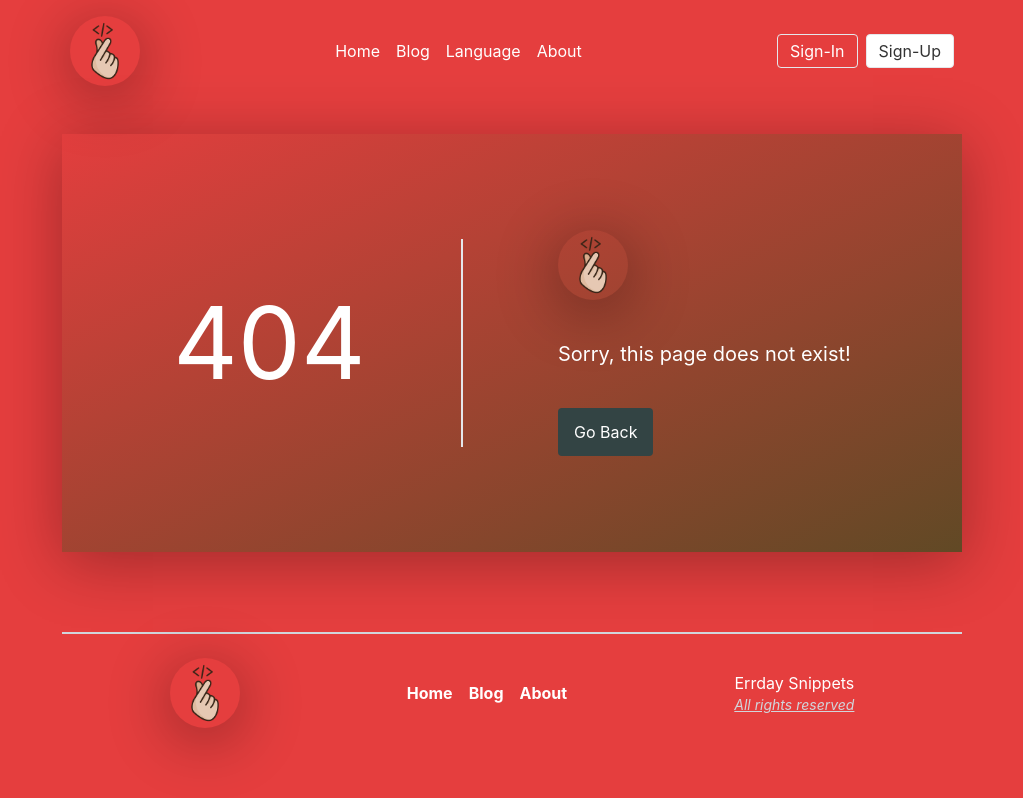
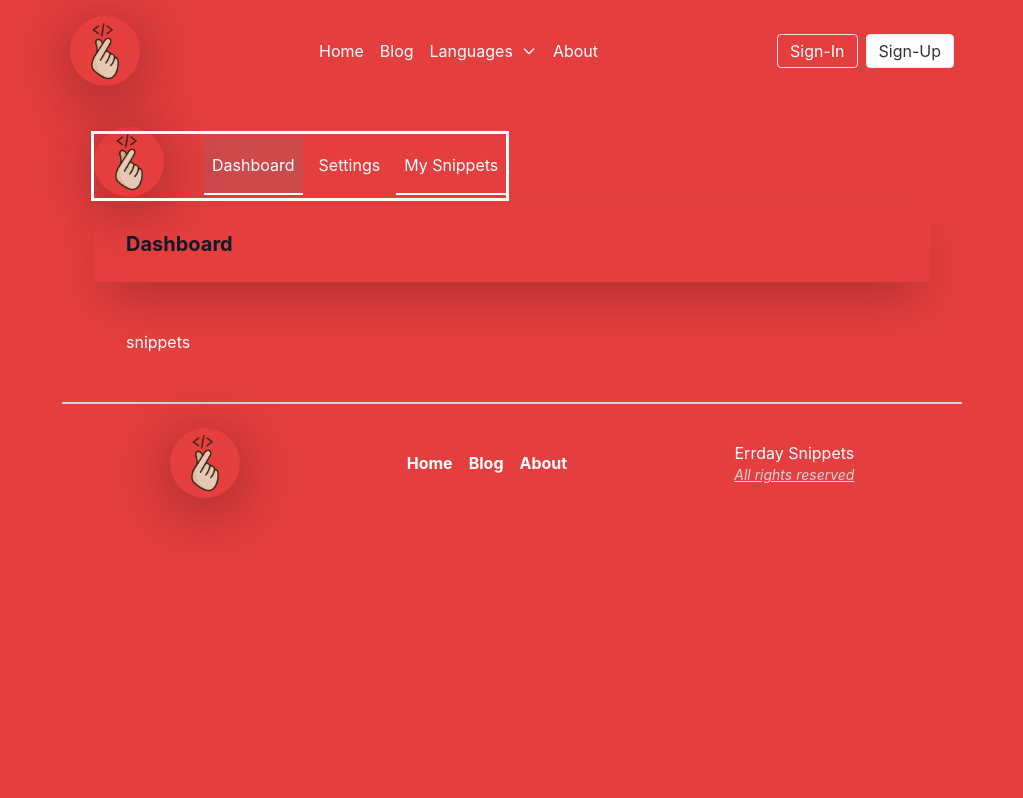
Before and after one commit to artanhysenaj/web-tech-proj, a React (Create React App) app: page /dashboard/my-snippets in a window 1280 px wide. Before the commit this address had no page. Shown: the whole page, without its empty margins (128-1151 px from the left). Built offline with nearby package versions, Linux system fonts and the light colour scheme.

Commit message:
languages page

```diff
--- a/src/App.jsx
+++ b/src/App.jsx
@@ -2,12 +2,14 @@ import { Route, Routes } from "react-router-dom";
 import Layout from "./components/Layout/Layout";
 import HomePage from "./pages/HomePage";
 import AboutPage from "./pages/AboutPage";
+import LanguagePage from "./pages/Language/LanguagePage";
 import LoginPage from "./pages/Auth/LoginPage";
 import RegisterPage from "./pages/Auth/RegisterPage";
 import NotFoundPage from "./pages/NotFoundPage";
 import ForgotPasswordPage from "./pages/Auth/ForgotPasswordPage";
 import BlogPage from "./pages/Blog/Blogs";
 import Blog from "./pages/Blog/Blog";
+import DashboardPage from "./pages/User/DashboardPage";
 
 function App() {
   return (
@@ -18,10 +20,14 @@ function App() {
             <Route path="/" element={<HomePage />} />
             <Route path="/blog" element={<BlogPage />} />
             <Route path="/blog/:blogId" element={<Blog />} />
-            <Route path="/languages" element={<h1>languages</h1>} />
+            <Route path="/languages/:language" element={<LanguagePage />} />
             <Route path="/about" element={<AboutPage />} />
             <Route path="/login" element={<LoginPage />} />
             <Route path="/register" element={<RegisterPage />} />
+            <Route path="/dashboard" element={<DashboardPage />}>
+              <Route path="settings" element={<h1>setr</h1>} />
+              <Route path="my-snippets" element={<h1>snippets</h1>} />
+            </Route>
             <Route path="/forgot-password" element={<ForgotPasswordPage />} />
             <Route path="*" element={<NotFoundPage />} />
           </Routes>
--- a/src/api/Snippets/Snippets.js
+++ b/src/api/Snippets/Snippets.js
@@ -17,3 +17,7 @@ export const newSnippet = async (data) => {
 export const getSearchSnippet = async (keyword) => {
   return await axios.get(url + "/wp-json/wp/v2/snippets?search=" + keyword);
 };
+
+export const getAllSnippets = async () => {
+  return await axios.get(url + "/wp-json/wp/v2/snippets?per_page=100");
+};
--- a/src/components/Navigation/NavComponents/NavMobile.jsx
+++ b/src/components/Navigation/NavComponents/NavMobile.jsx
@@ -1,12 +1,16 @@
 import React from "react";
+import { Link, useNavigate } from "react-router-dom";
 import { FontAwesomeIcon } from "@fortawesome/react-fontawesome";
 import { faX } from "@fortawesome/free-solid-svg-icons";
-import { Link, useLocation } from "react-router-dom";
+import { useLocation } from "react-router-dom";
 import NavItem from "./NavItem";
 import { useAuthContext } from "../../../store/AuthContext/AuthContext";
 import { useEffect } from "react";
+import { Dropdown } from "flowbite-react";
+import { languages } from "../../../data/helperData";
 import Button from "../../UI/Button/Button";
 const NavMobile = ({ showMobileNav, closeNav }) => {
+  const navigate = useNavigate();
   const { authenticated, logout, user } = useAuthContext();
   const firstName = user?.fullName?.split(" ").at(0);
   const { key } = useLocation();
@@ -44,7 +48,21 @@ const NavMobile = ({ showMobileNav, closeNav }) => {
       <ul className="flex flex-col gap-2 mt-10  pb-6 border-b border-[#f4f4f4]/20">
         <NavItem to="/" routeName="Home" />
         <NavItem to="/blog" routeName="Blog" />
-        <NavItem to="/language" routeName="Language" />
+        <Dropdown label="Languages" inline={true}>
+          {languages.map((language, index) => (
+            <Dropdown.Item
+              key={index}
+              onClick={() =>
+                navigate({
+                  pathname: `/languages/${language}`,
+                  params: { language },
+                })
+              }
+            >
+              {language}
+            </Dropdown.Item>
+          ))}
+        </Dropdown>
         <NavItem to="/about" routeName="About" />
       </ul>
 
--- a/src/components/Navigation/NavComponents/NavUserDropDown.jsx
+++ b/src/components/Navigation/NavComponents/NavUserDropDown.jsx
@@ -1,9 +1,11 @@
 import React from "react";
 import { Dropdown, Avatar } from "flowbite-react";
-import { Link } from "react-router-dom";
+import { Link, useNavigate } from "react-router-dom";
 import { useAuthContext } from "../../../store/AuthContext/AuthContext";
+import { languages } from "../../../data/helperData";
 const NavUserDropDown = (props) => {
   const { user, logout } = useAuthContext();
+  const navigate = useNavigate();
   return (
     <Dropdown
       label={
@@ -23,6 +25,34 @@ const NavUserDropDown = (props) => {
           {user?.email}
         </span>
       </Dropdown.Header>
+
+      <Dropdown.Item>
+        <Link to="/">Home</Link>
+      </Dropdown.Item>
+      <Dropdown.Item>
+        <Link to="/blog">Blog</Link>
+      </Dropdown.Item>
+      <Dropdown.Item>
+        <Dropdown label="Languages" inline={true}>
+          {languages.map((language, index) => (
+            <Dropdown.Item
+              key={index}
+              onClick={() =>
+                navigate({
+                  pathname: `/languages/${language}`,
+                  params: { language },
+                })
+              }
+            >
+              {language}
+            </Dropdown.Item>
+          ))}
+        </Dropdown>
+      </Dropdown.Item>
+      <Dropdown.Item>
+        <Link to="/about">About</Link>
+      </Dropdown.Item>
+      <Dropdown.Divider />
       <Dropdown.Item>
         <Link to="/dashboard">Dashboard</Link>
       </Dropdown.Item>
@@ -30,7 +60,7 @@ const NavUserDropDown = (props) => {
         <Link to="/settings">Settings</Link>
       </Dropdown.Item>
       <Dropdown.Item>
-        <Link to="/my-snippets">MySnippets</Link>
+        <Link to="/my-snippets">My Snippets</Link>
       </Dropdown.Item>
       <Dropdown.Divider />
       <Dropdown.Item onClick={logout}>Sign out</Dropdown.Item>
--- a/src/components/Navigation/Navigation.jsx
+++ b/src/components/Navigation/Navigation.jsx
@@ -1,5 +1,5 @@
 import { useState } from "react";
-import { Link } from "react-router-dom";
+import { Link, useNavigate } from "react-router-dom";
 import { FontAwesomeIcon } from "@fortawesome/react-fontawesome";
 import { faBars } from "@fortawesome/free-solid-svg-icons";
 import NavMobile from "./NavComponents/NavMobile";
@@ -9,16 +9,22 @@ import { useAuthContext } from "../../store/AuthContext/AuthContext";
 import { useCallback } from "react";
 import Button from "../UI/Button/Button";
 import NavUserDropDown from "./NavComponents/NavUserDropDown";
+import { Dropdown } from "flowbite-react";
+import { languages } from "../../data/helperData";
+import { useEffect } from "react";
 const Navigation = () => {
   const [showMobileNav, setShowMobileNav] = useState(false);
   const { authenticated } = useAuthContext();
+  const navigate = useNavigate();
 
   const onCloseMobileNavHandler = useCallback(
     () => setShowMobileNav(false),
     []
   );
   const onOpenMobileNavHandler = () => setShowMobileNav(true);
-
+  useEffect(() => {
+    console.log("navigation");
+  }, []);
   return (
     <nav className="relative w-full h-full sm:h-[70px] flex justify-between items-center z-[98]">
       <Logo />
@@ -26,7 +32,21 @@ const Navigation = () => {
       <ul className="hidden md:flex md:gap-4">
         <NavItem to="/" routeName="Home" />
         <NavItem to="/blog" routeName="Blog" />
-        <NavItem to="/language" routeName="Language" />
+        <Dropdown label="Languages" inline={true}>
+          {languages.map((language, index) => (
+            <Dropdown.Item
+              key={index}
+              onClick={() =>
+                navigate({
+                  pathname: `/languages/${language}`,
+                  params: { language },
+                })
+              }
+            >
+              {language}
+            </Dropdown.Item>
+          ))}
+        </Dropdown>
         <NavItem to="/about" routeName="About" />
       </ul>
 
--- a/src/components/Search/Search.jsx
+++ b/src/components/Search/Search.jsx
@@ -23,19 +23,20 @@ const Search = ({ onSearch, loading }) => {
   };
 
   const handleButtonClick = () => {
-    if (!showFullInput) {
-      setShowFullInput(true);
-      searchInputRef.current.focus();
+    if (showFullInput) {
+      setSearchValue("");
+      setShowFullInput(false);
+      allowInfiniteScroll(true);
       return;
     }
-    setSearchValue("");
-    setShowFullInput(false);
-    allowInfiniteScroll(true);
+    setShowFullInput(true);
+    searchInputRef.current.focus();
   };
 
   const handleOnBlur = () => {
     if (searchValue.trim().length !== 0) return;
     setShowFullInput(false);
+    allowInfiniteScroll(true);
   };
 
   return (
--- a/src/components/Snippet/SnippetForm/SnippetForm.jsx
+++ b/src/components/Snippet/SnippetForm/SnippetForm.jsx
@@ -4,25 +4,7 @@ import { Formik, Form } from "formik";
 import Field from "./Field";
 import Button from "../../UI/Button/Button";
 import Spinner from "../../shared/Spinner/Spinner";
-
-const languages = [
-  "text",
-  "JavaScript",
-  "TypeScript",
-  "Java",
-  "JavaScript React",
-  "TypeScript React",
-  "Vue",
-  "Angular",
-  "Go",
-  "C++",
-  "C#",
-  "Rust",
-  "Ruby",
-  "CSS",
-  "HTML",
-  "JSON",
-];
+import { languages } from "../../../data/helperData";
 
 const validateValues = (values) => {
   const isEmpty = (value) => value.trim().length === 0;
@@ -160,7 +142,7 @@ const SnippetForm = ({ onClose, loading, onSubmit, snippet }) => {
                 type="submit"
                 variant="outline"
                 disabled={isSubmitting}
-                className="hover:bg-[#219653]/40 !text-[#36ff8d] border-[#37eb85c5]"
+                className="hover:!bg-[#219653]/40 !text-[#36ff8d] border-[#37eb85c5]"
               >
                 {loading ? <Spinner /> : "Submit"}
               </Button>
--- a/src/components/UI/Logo/Logo.jsx
+++ b/src/components/UI/Logo/Logo.jsx
@@ -1,7 +1,7 @@
 import React from "react";
 import { useNavigate } from "react-router-dom";
 import logo from "../../../assets/logo.png";
-const Logo = (props) => {
+const Logo = () => {
   const navigate = useNavigate();
   return (
     <div
--- /dev/null
+++ b/src/data/helperData.js
@@ -0,0 +1,18 @@
+export const languages = [
+  "text",
+  "JavaScript",
+  "TypeScript",
+  "Java",
+  "JavaScript React",
+  "TypeScript React",
+  "Vue",
+  "Angular",
+  "Go",
+  "C++",
+  "C-Sharp",
+  "Rust",
+  "Ruby",
+  "CSS",
+  "HTML",
+  "JSON",
+];
--- /dev/null
+++ b/src/pages/Language/LanguagePage.jsx
@@ -0,0 +1,38 @@
+import React, { useState } from "react";
+import { useEffect } from "react";
+import { useParams } from "react-router-dom";
+import { useFetch } from "../../hooks/use-fetch";
+import Snippet from "../../components/Snippet/Snippet";
+import Wrapper from "../../components/UI/Wrapper/Wrapper";
+import DataBoundary from "../../components/UI/DataBoundary/DataBoundary";
+import Spinner from "../../components/UI/Spinner/Spinner";
+import { getAllSnippets } from "../../api/Snippets/Snippets";
+const LanguagePage = (props) => {
+  const { language } = useParams();
+  const { sendRequest, loading, error } = useFetch();
+  const [snippets, setSnippets] = useState([]);
+  useEffect(() => {
+    sendRequest(
+      () => getAllSnippets(),
+      (data) => {
+        const res = data.filter((snippet) => snippet.acf.language === language);
+        setSnippets(res);
+      }
+    );
+  }, [sendRequest, language]);
+
+  const outlet = snippets.map((snippet) => {
+    return <Snippet key={snippet.id} snippet={snippet} />;
+  });
+
+  if (loading) return <Spinner />;
+  return (
+    <Wrapper>
+      <DataBoundary data={snippets} error={error}>
+        {outlet}
+      </DataBoundary>
+    </Wrapper>
+  );
+};
+
+export default LanguagePage;
--- /dev/null
+++ b/src/pages/User/DashboardPage.jsx
@@ -0,0 +1,62 @@
+import React from "react";
+import Logo from "../../components/UI/Logo/Logo";
+import { Outlet, NavLink } from "react-router-dom";
+const DashboardPage = (props) => {
+  const navigation = [
+    { name: "Dashboard", to: "/dashboard", current: true },
+    { name: "Settings", to: "settings", current: false },
+    { name: "My Snippets", to: "my-snippets", current: false },
+  ];
+
+  function classNames(...classes) {
+    return classes.filter(Boolean).join(" ");
+  }
+  return (
+    <>
+      <div className="max-w-7xl mx-auto px-4 sm:px-6 lg:px-8">
+        <div className="flex items-center justify-between h-16">
+          <div className="flex items-center outline h-full">
+            <div className="flex-shrink-0 mb-2">
+              <Logo />
+            </div>
+            <div className="hidden md:block h-full">
+              <div className="ml-10 flex items-center space-x-2  h-full">
+                {navigation.map((item) => (
+                  <NavLink
+                    key={item.name}
+                    to={item.to}
+                    className={({ isActive }) => {
+                      return `text-white border-b-2 border-transparent hover:border-gray-400 px-2 py-4  ${
+                        isActive ? "!border-white text-white" : ""
+                      }
+                      ${item.name === "Dashboard" ? "bg-gray-500/20" : ""}`;
+                    }}
+                  >
+                    {item.name}
+                  </NavLink>
+                ))}
+              </div>
+            </div>
+          </div>
+        </div>
+
+        <header className="shadow-2xl mt-2">
+          <div className="max-w-7xl mx-auto py-6 px-4 sm:px-6 lg:px-8">
+            <h1 className="text-xl font-bold text-gray-900">Dashboard</h1>
+          </div>
+        </header>
+        <main>
+          <div className="max-w-7xl mx-auto py-6 sm:px-6 lg:px-8">
+            {/* Replace with your content */}
+            <div className="px-4 py-6 sm:px-0">
+              <Outlet />
+            </div>
+            {/* /End replace */}
+          </div>
+        </main>
+      </div>
+    </>
+  );
+};
+
+export default DashboardPage;
```
